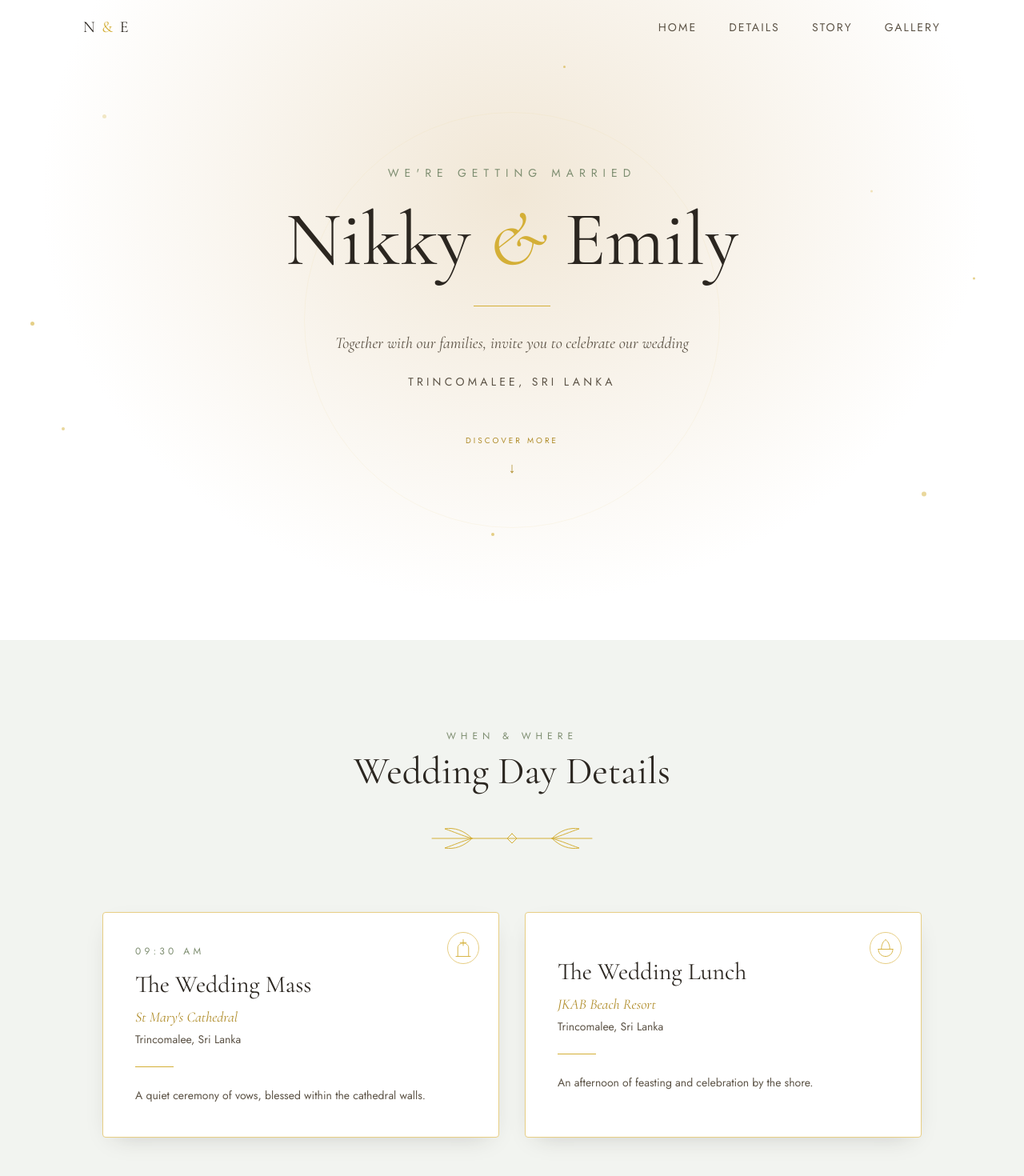
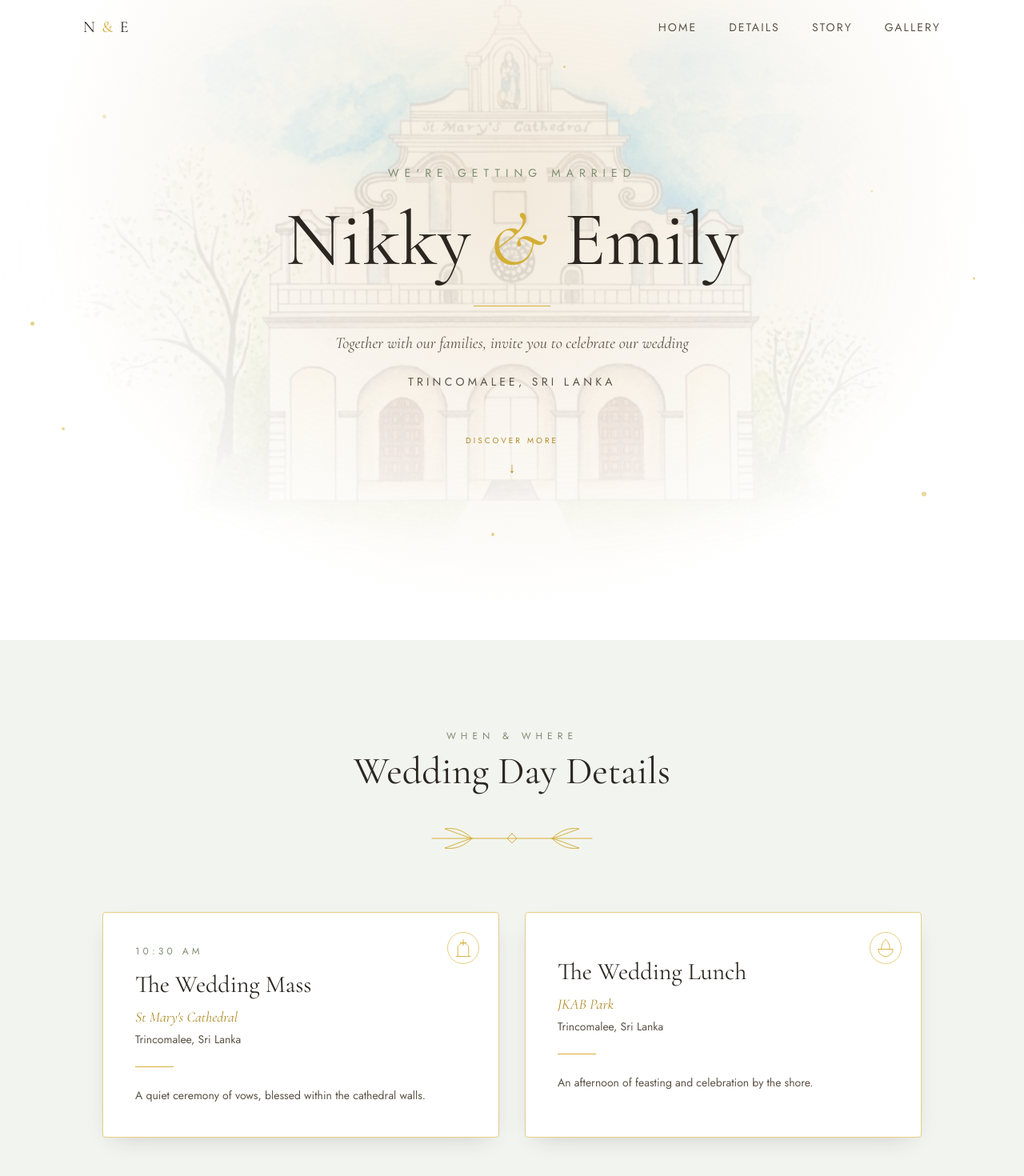
Before and after one commit to NikkyTerrance/Wedding, a React (Vite) app: page / in a window 1280 px wide. Shown: the top 1470 px of the page at 80% size. Built offline with nearby package versions, Linux system fonts and the light colour scheme.

Commit message:
updated Hero

```diff
--- a/src/components/Hero.jsx
+++ b/src/components/Hero.jsx
@@ -1,4 +1,5 @@
 import { motion } from 'framer-motion'
+import churchImg from '../assets/church.jpg'
 
 // Floating gold particle positions — deliberately irregular, not a grid,
 // so they read as drifting light rather than a decorative pattern.
@@ -45,7 +46,7 @@ export default function Hero() {
       ))}
 
       {/* HERO IMAGE PLACEHOLDER — replace this div with an <img> of the couple */}
-      <motion.div
+      {/* <motion.div
         initial={{ opacity: 0, scale: 1.05 }}
         animate={{ opacity: 0.12, scale: 1 }}
         transition={{ duration: 2, ease: 'easeOut' }}
@@ -53,7 +54,23 @@ export default function Hero() {
         aria-hidden="true"
       >
         <div className="w-[520px] h-[520px] rounded-full border border-[var(--color-gold-soft)]" />
-      </motion.div>
+      </motion.div> */}
+       <motion.div
+          initial={{ opacity: 0, scale: 1.05 }}
+          animate={{ opacity: 0.14, scale: 1 }}
+          transition={{ duration: 2, ease: 'easeOut' }}
+          className="absolute inset-0"
+          aria-hidden="true"
+          style={{
+            backgroundImage: `url(${churchImg})`,
+            backgroundSize: 'cover',
+            backgroundPosition: 'center',
+            WebkitMaskImage:
+              'radial-gradient(ellipse 60% 55% at 50% 40%, black 40%, transparent 95%)',
+            maskImage:
+              'radial-gradient(ellipse 60% 55% at 50% 40%, black 40%, transparent 95%)',
+          }}
+        />
 
       <div className="relative z-10 px-6 text-center">
         <motion.p
--- a/src/components/Story.jsx
+++ b/src/components/Story.jsx
@@ -16,7 +16,7 @@ const CHAPTERS = [
   {
     year: 'Falling in love',
     title: 'Somewhere along the way',
-    text: 'A day filled with colours, music, and new experiences. Embracing the beauty of Goa culture and creating unforgettable memories together.',
+    text: 'A day filled with colours, music, and new experiences. Embracing the beauty of Goan culture and creating unforgettable memories together.',
     image: middle,
   },
   {
--- a/src/components/WeddingDetails.jsx
+++ b/src/components/WeddingDetails.jsx
@@ -4,7 +4,7 @@ import LeafDivider from './LeafDivider.jsx'
 const EVENTS = [
   {
     label: 'The Wedding Mass',
-    time: '09:30 AM',
+    time: '10:30 AM',
     venue: "St Mary's Cathedral",
     place: 'Trincomalee, Sri Lanka',
     note: 'A quiet ceremony of vows, blessed within the cathedral walls.',
@@ -19,7 +19,7 @@ const EVENTS = [
   {
     label: 'The Wedding Lunch',
     //time: '1:00 PM',
-    venue: 'JKAB Beach Resort',
+    venue: 'JKAB Park',
     place: 'Trincomalee, Sri Lanka',
     note: 'An afternoon of feasting and celebration by the shore.',
     icon: (
```
Also changed, not shown: src/assets/church.jpg (added).
